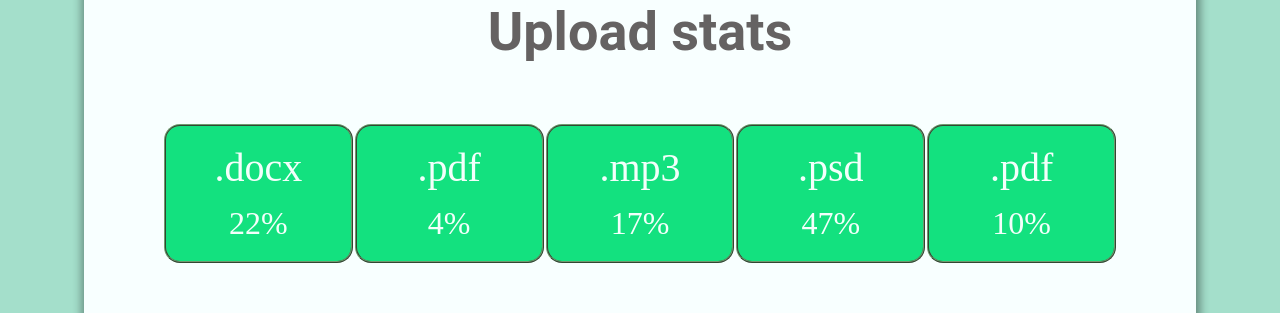
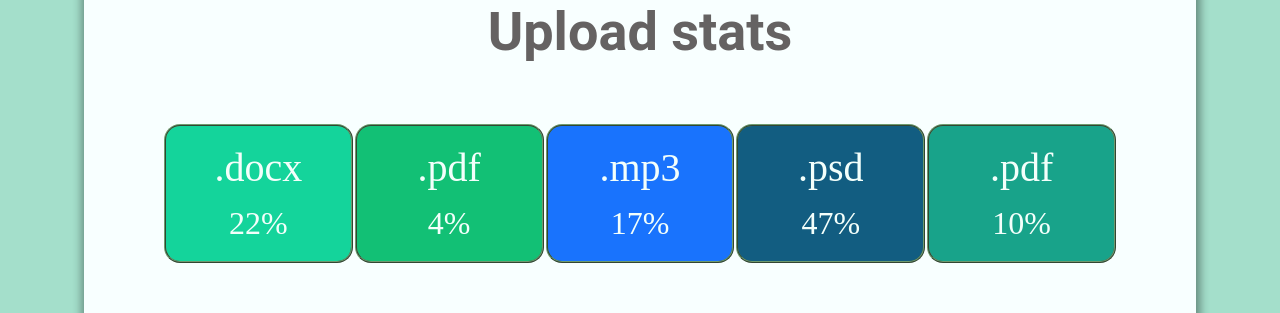
Before and after one commit to Zoja7/goit-react-hw-01-components, a React (Create React App) app: page / in a window 1280 px wide. Shown: the part 1180-1493 px from the top of the page. Built offline with nearby package versions, Linux system fonts and the light colour scheme.

Commit message:
commit_17

```diff
--- a/src/components/Statistics/Statistics.jsx
+++ b/src/components/Statistics/Statistics.jsx
@@ -1,20 +1,44 @@
 import css from './Statistics.module.css';
+import { useState, useEffect } from 'react';
+
 export const Statistics = ({ title = false, stats }) => {
-  function getRandomHexColor() {
-    return `#${Math.floor(Math.random() * 1677215)
-      .toString(16)
-      .padStart(6, 0)}`;
-  }
+  // function getRandomHexColor() {
+  //   return `#${Math.floor(Math.random() * 1677215)
+  //     .toString(16)
+  //     .padStart(6, 0)}`;
+  // }
 
-  const itemStyles = { backgroundColor: getRandomHexColor() };
+  // const itemStyles = { backgroundColor: getRandomHexColor() };
+
+  const [itemStyles, setItemStyles] = useState([]);
+
+  useEffect(() => {
+    function getRandomHexColor() {
+      let color;
+      do {
+        color = `#${Math.floor(Math.random() * 1677215)
+          .toString(16)
+          .padStart(6, '0')}`;
+      } while (itemStyles.includes(color));
+      return color;
+    }
+
+    const newStyles = stats.map(() => {
+      return { backgroundColor: getRandomHexColor() };
+    });
+
+    setItemStyles(newStyles);
+    // eslint-disable-next-line
+  }, [stats]);
+
   return (
     <section className={css.statistics}>
       {title && <h2 className={css.title}>{title}</h2>}
 
       <ul className={css.statList}>
-        {stats.map(stats => {
+        {stats.map((stats, index) => {
           return (
-            <li className={css.item} key={stats.id} style={itemStyles}>
+            <li className={css.item} key={stats.id} style={itemStyles[index]}>
               <span className={css.label}>{stats.label}</span>
               <span className={css.percentage}>{`${stats.percentage}%`}</span>
             </li>
```
